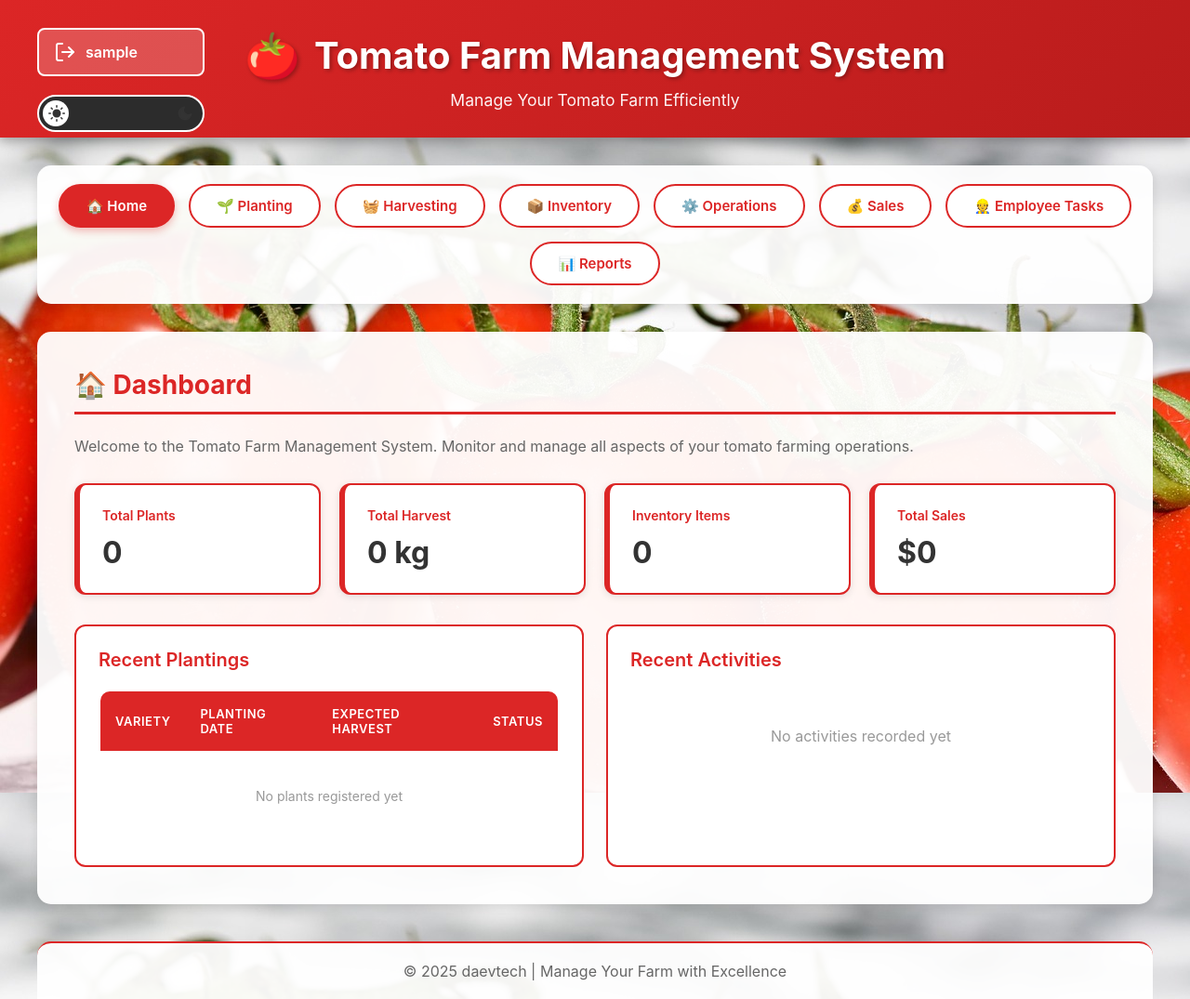
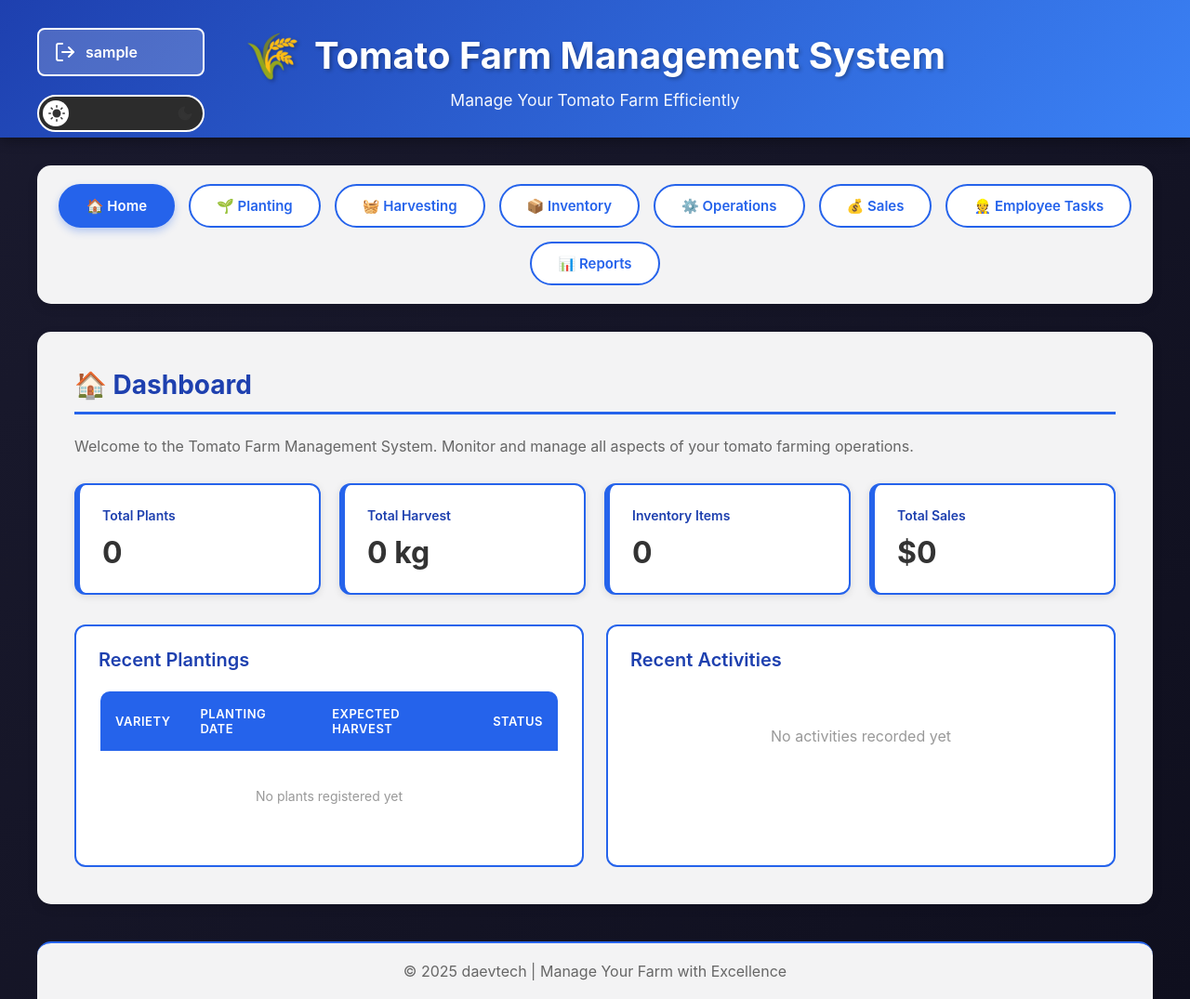
Before and after one commit to daevmassy/TomatoFarmManager-1, a Flask app: page / in a window 1280 px wide. Shown: the whole page at 93% size. Run offline with Flask 3, Linux system fonts and the light colour scheme; the visitor is signed in with stand-in values (Sample User, id 1); data that the repository does not hold is empty; some libraries are stand-ins or nearby versions.

Commit message:
Assistant checkpoint: Updated color scheme to blue/white/black
Assistant generated file changes:
- static/css/style.css: Change color scheme to blue/white/black, Update header to blue gradient, Update navigation to blue theme, Update h2 and cards to blue theme, Update forms and buttons to blue theme, Update input focus and buttons to blue, Update tables to blue theme, Update footer to blue theme, Update pagination and login to blue

---

User prompt:

changec the interface to a color combination of blue white ans black also remove the tomatoe back ground

Replit-Commit-Author: Assistant
Replit-Commit-Session-Id: 744d2253-434e-44f0-b0d8-4be10dbd33cf
Replit-Commit-Event-Id: eecab883-4c3c-4af8-9ddf-f998e142a0b7

```diff
--- a/static/css/style.css
+++ b/static/css/style.css
@@ -7,8 +7,7 @@
 
 body {
     font-family: -apple-system, BlinkMacSystemFont, 'Segoe UI', Roboto, Oxygen, Ubuntu, Cantarell, sans-serif;
-    background: url('/static/images/fresh_ripe_red_tomat_b47c1349.jpg') center/cover;
-    background-attachment: fixed;
+    background: linear-gradient(135deg, #1a1a2e 0%, #0f0f1e 100%);
     color: #333;
     min-height: 100vh;
     transition: all 0.3s ease;
@@ -119,7 +118,7 @@ body.light-theme .alert-error {
 
 /* Top Header */
 header {
-    background: linear-gradient(135deg, #dc2626 0%, #b91c1c 100%);
+    background: linear-gradient(135deg, #1e40af 0%, #3b82f6 100%);
     border-bottom: none;
     padding: 30px 40px;
     display: flex;
@@ -143,7 +142,7 @@ header h1 {
 }
 
 header h1::before {
-    content: '🍅';
+    content: '🌾';
     font-size: 1.2em;
 }
 
@@ -332,7 +331,7 @@ nav ul li {
 }
 
 nav ul li a {
-    color: #dc2626;
+    color: #2563eb;
     text-decoration: none;
     padding: 12px 28px;
     display: flex;
@@ -342,21 +341,21 @@ nav ul li a {
     font-weight: 600;
     transition: all 0.3s ease;
     border-radius: 25px;
-    border: 2px solid #dc2626;
+    border: 2px solid #2563eb;
     background: white;
 }
 
 nav ul li a:hover {
-    background: #dc2626;
+    background: #2563eb;
     color: white;
     transform: translateY(-2px);
-    box-shadow: 0 4px 8px rgba(220, 38, 38, 0.3);
+    box-shadow: 0 4px 8px rgba(37, 99, 235, 0.3);
 }
 
 nav ul li a.active {
-    background: #dc2626;
+    background: #2563eb;
     color: white;
-    box-shadow: 0 4px 8px rgba(220, 38, 38, 0.3);
+    box-shadow: 0 4px 8px rgba(37, 99, 235, 0.3);
 }
 
 /* Content Wrapper */
@@ -369,11 +368,11 @@ nav ul li a.active {
 }
 
 h2 {
-    color: #dc2626;
+    color: #1e40af;
     margin-bottom: 24px;
     font-size: 1.75em;
     font-weight: 700;
-    border-bottom: 3px solid #dc2626;
+    border-bottom: 3px solid #2563eb;
     padding-bottom: 12px;
     display: flex;
     align-items: center;
@@ -392,20 +391,20 @@ h2 {
     background: white;
     padding: 24px;
     border-radius: 12px;
-    border: 2px solid #dc2626;
-    border-left: 6px solid #dc2626;
+    border: 2px solid #2563eb;
+    border-left: 6px solid #2563eb;
     transition: all 0.3s ease;
     box-shadow: 0 2px 8px rgba(0, 0, 0, 0.1);
 }
 
 .card:hover {
     transform: translateY(-4px);
-    border-color: #b91c1c;
-    box-shadow: 0 8px 24px rgba(220, 38, 38, 0.2);
+    border-color: #1e40af;
+    box-shadow: 0 8px 24px rgba(37, 99, 235, 0.2);
 }
 
 .card h3 {
-    color: #dc2626;
+    color: #1e40af;
     font-size: 14px;
     font-weight: 600;
     margin-bottom: 12px;
@@ -529,11 +528,11 @@ table {
     background: white;
     border-radius: 12px;
     overflow: hidden;
-    border: 2px solid #dc2626;
+    border: 2px solid #2563eb;
 }
 
 table th {
-    background: #dc2626;
+    background: #2563eb;
     color: white;
     padding: 16px;
     text-align: left;
@@ -586,7 +585,7 @@ footer {
     text-align: center;
     padding: 20px;
     margin: 40px 40px 0 40px;
-    border-top: 2px solid #dc2626;
+    border-top: 2px solid #2563eb;
     border-radius: 15px 15px 0 0;
 }
 
@@ -600,13 +599,13 @@ footer {
 
 .activity-section {
     background: white;
-    border: 2px solid #dc2626;
+    border: 2px solid #2563eb;
     border-radius: 12px;
     padding: 24px;
 }
 
 .activity-section h3 {
-    color: #dc2626;
+    color: #1e40af;
     font-size: 1.25em;
     font-weight: 600;
     margin-bottom: 20px;
```
Also changed, not shown: other parts of static/css/style.css (+26 -26 lines).
